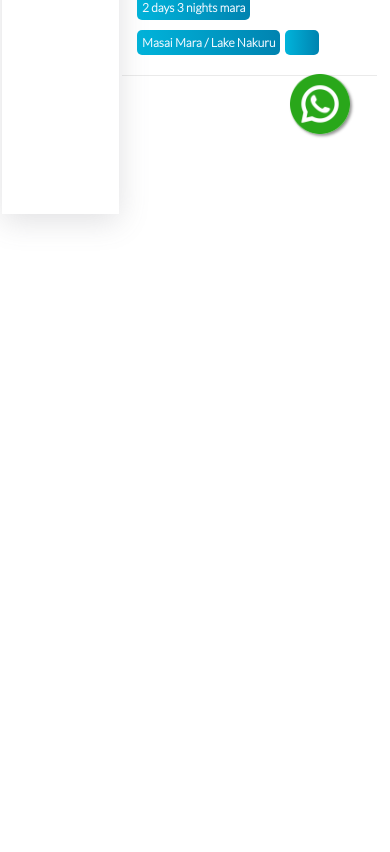
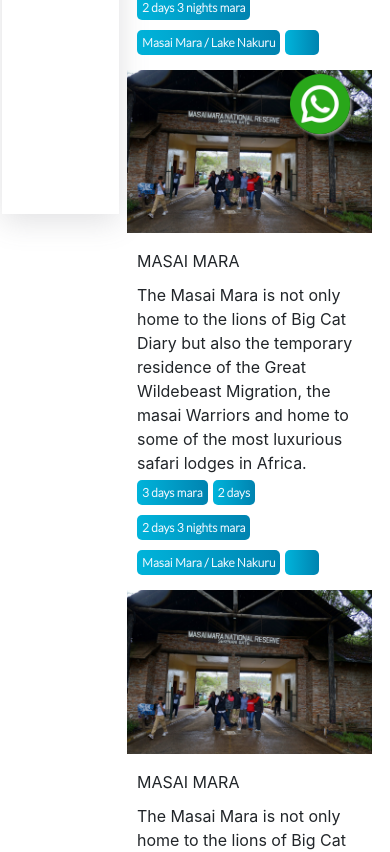
Before and after one commit to irungundigirigi/bigpawcompact, a Next.js app: page / in a window 390 px wide. Shown: the part 670-1522 px from the top of the page. Before the commit the page ends 844 px from the top, so only its background shows below. Built offline with nearby package versions, Linux system fonts and the light colour scheme.

Commit message:
continuous commits

```diff
--- a/pages/index.js
+++ b/pages/index.js
@@ -16,6 +16,8 @@
 
       <main className={styles.main}>
           <Treecard />
+          <Treecard />
+          <Treecard />
       </main>
 
       <footer className={styles.footer}>
--- a/styles/Home.module.css
+++ b/styles/Home.module.css
@@ -11,7 +11,7 @@
 
 .main {
   display: flex;
-  flex-direction: column;
+  flex-direction: row;
   align-items: center;
   padding: 5px;
   height: 100%;
@@ -51,6 +51,11 @@
     top: 210px;
 
   }
+  .main {
+    display: flex;
+    flex-direction: column;
+
+  }
 
 
 }
--- a/styles/treecard.module.css
+++ b/styles/treecard.module.css
@@ -35,6 +35,9 @@
     line-height: 10px;
 
 }
+.bubble:hover {
+    background: linear-gradient(to right, #0f0c29, #302b63, #24243e);
+}
 @media (min-width: 600px) {
     .treeCard {
       width: 30vw;
```
